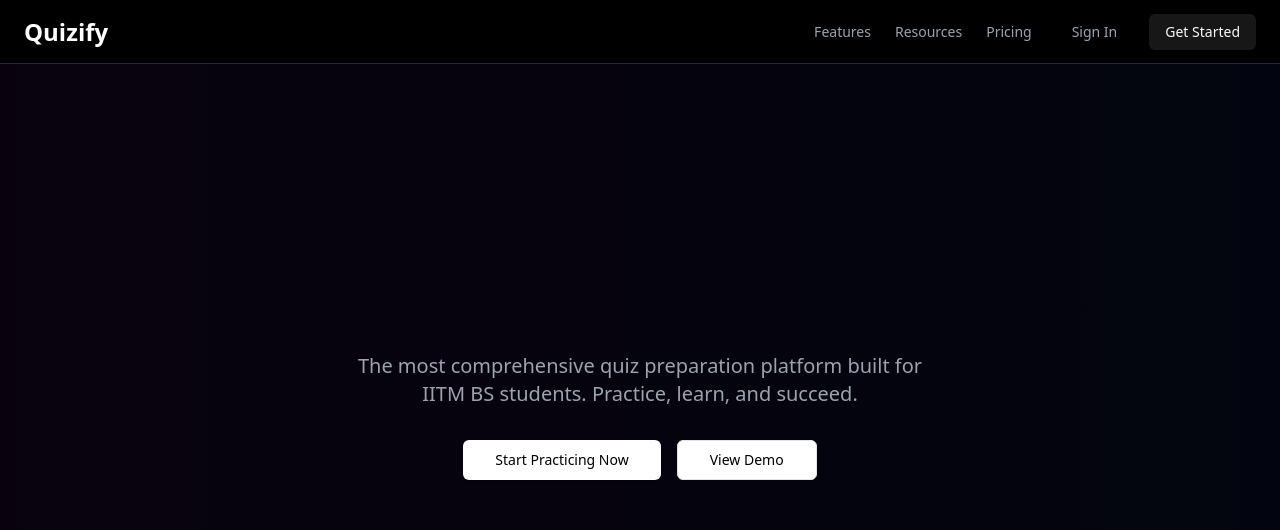
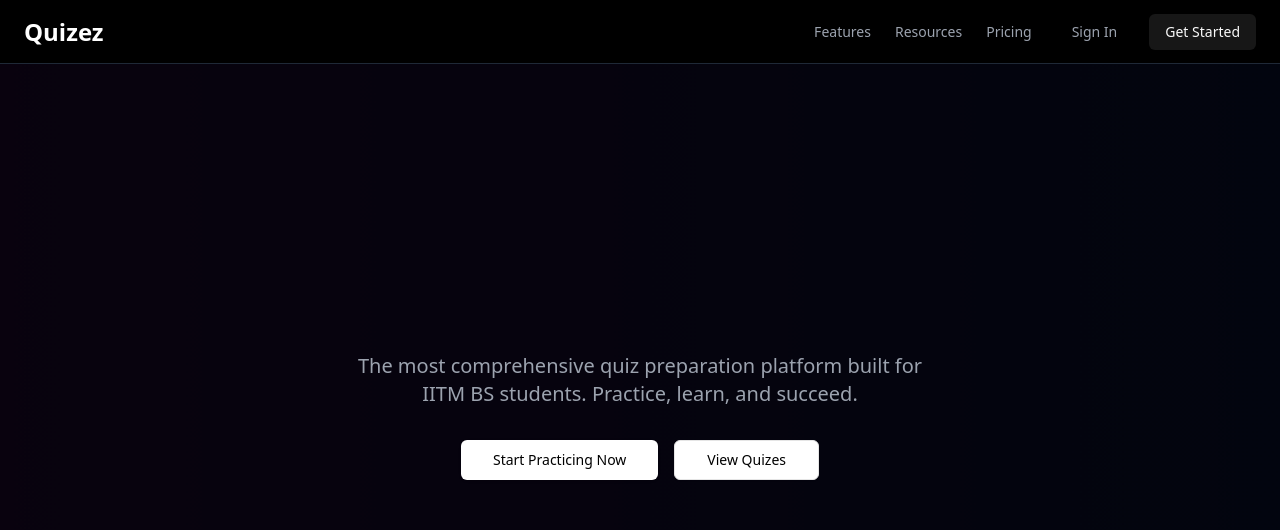
Before and after one commit to Shriyash-Jagtap/quizy, a Next.js app: page / in a window 1280 px wide. Shown: the top 530 px of the page. Built offline with nearby package versions, Linux system fonts and the light colour scheme.

Commit message:
reanmed to quizez

```diff
--- a/app/page.tsx
+++ b/app/page.tsx
@@ -24,7 +24,7 @@
       {/* Header */}
       <header className="fixed top-0 left-0 right-0 z-50 px-4 lg:px-6 h-16 flex items-center border-b border-gray-800 backdrop-blur-md bg-black/50">
         <Link className="flex items-center justify-center" href="#">
-          <span className="font-bold text-2xl">Quizify</span>
+          <span className="font-bold text-2xl">Quizez</span>
         </Link>
         <nav className="hidden md:flex ml-auto gap-6">
           <Link className="text-sm font-medium text-gray-400 hover:text-white transition-colors" href="#">Features</Link>
@@ -102,7 +102,7 @@
                   Start Practicing Now
                 </Button>
                 <Button size="lg" variant="outline" className="bg-white text-black hover:bg-gray-200">
-                  View Demo
+                  View Quizes
                 </Button>
               </div>
               <div className="pt-8 grid grid-cols-2 md:grid-cols-3 gap-8 text-sm text-gray-400">
```
